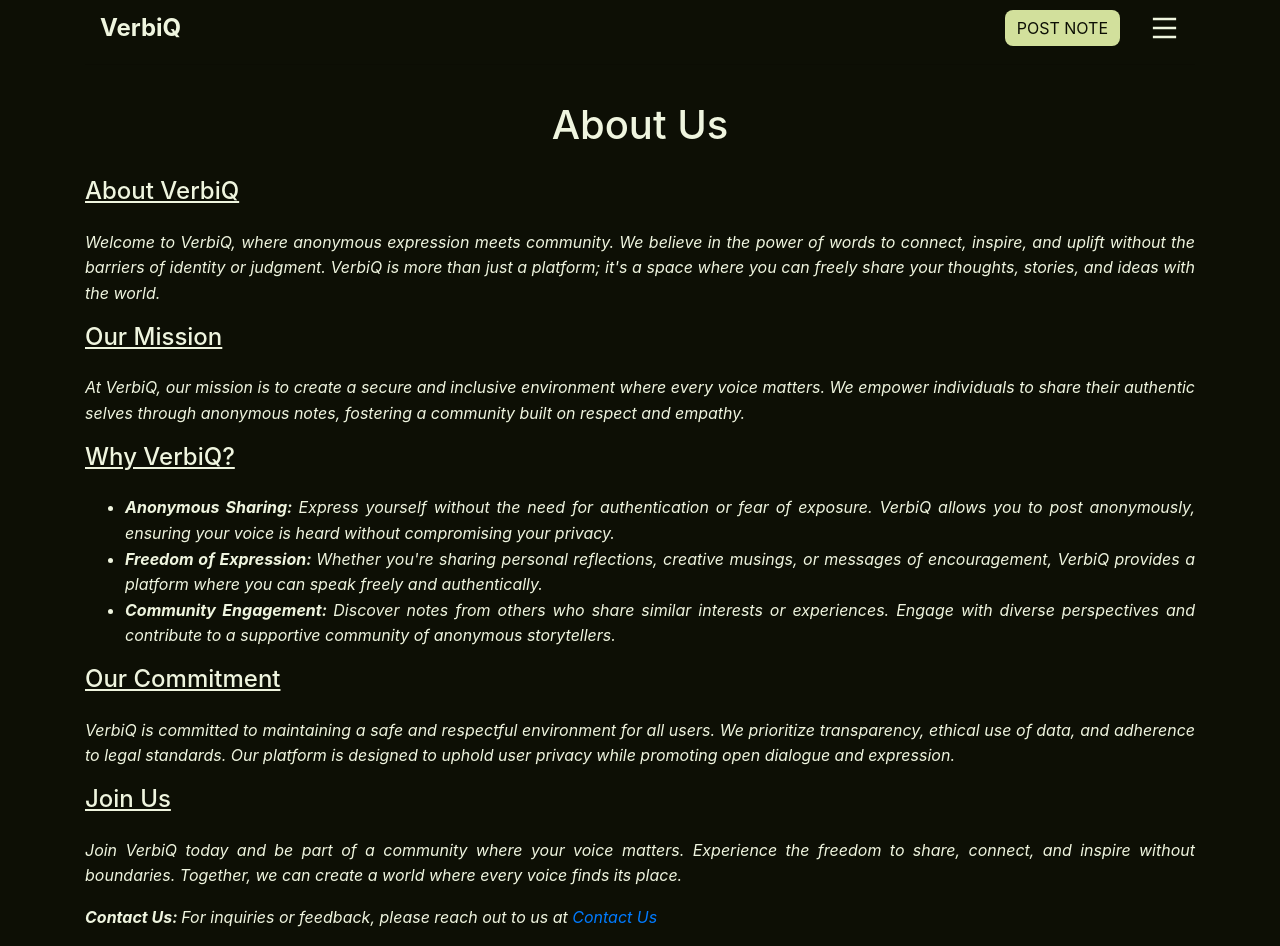
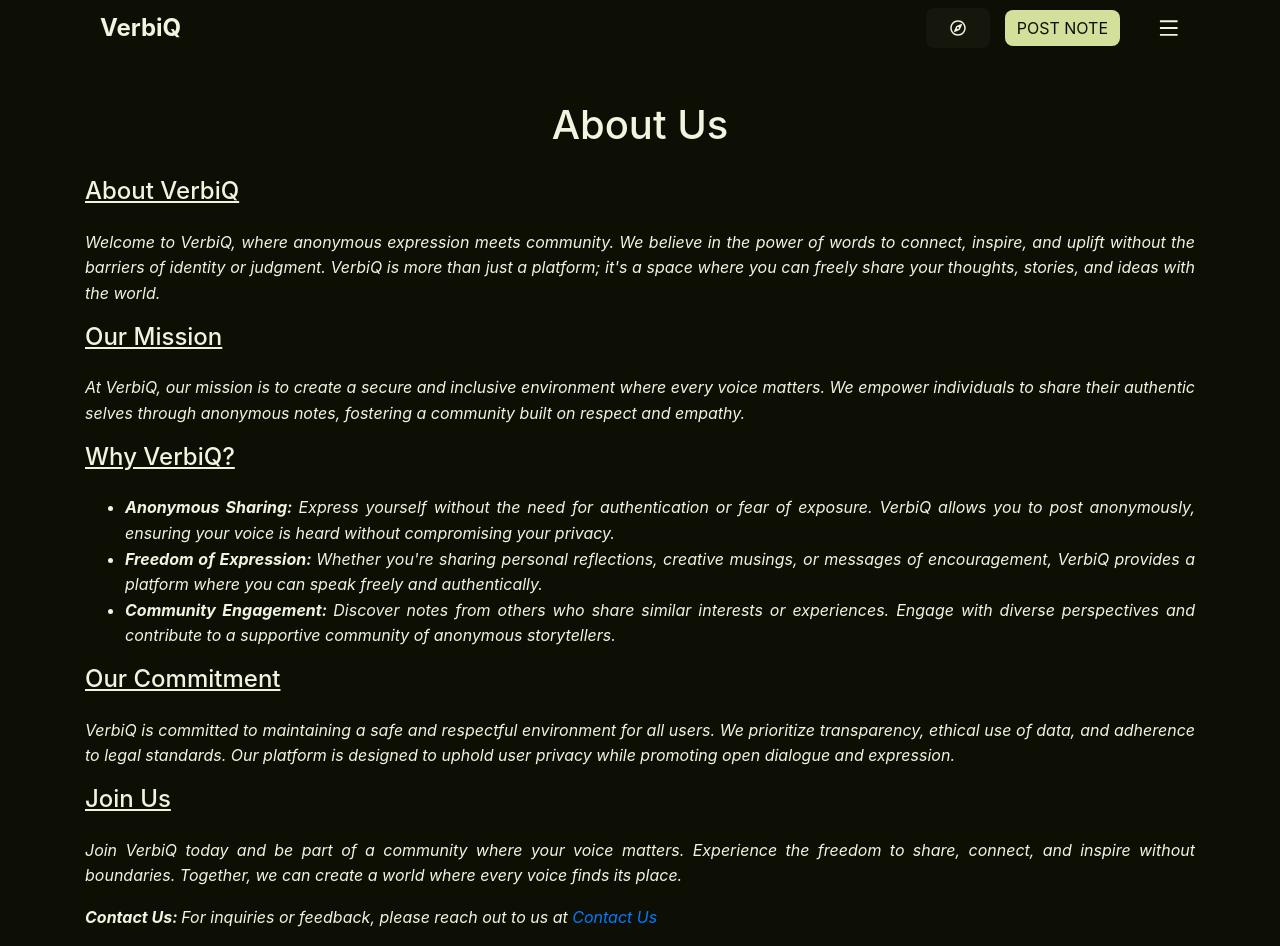
Before and after one commit to VerbiQin/verbiq_frond, a React (Create React App) app: page /about_us in a window 1280 px wide. Built offline with nearby package versions, Linux system fonts and the light colour scheme.

Commit message:
beta test

```diff
--- a/src/App.js
+++ b/src/App.js
@@ -38,7 +38,6 @@ function App() {
                 {/* <Route path="/copyright_policy" element={<CopyrightPolicy/>} /> */}
 
 
-
               </Routes>
             </div>
           </div>
--- a/src/Components/Navbar/Navbar.css
+++ b/src/Components/Navbar/Navbar.css
@@ -82,3 +82,27 @@
 .hr-nav{
   background-color: var(--background);
 }
+
+
+/* styles.css */
+.icon-wrapper {
+  display: flex;
+  align-items: center;
+  gap: 0.25rem;
+  padding: 0.75rem 1.5rem;
+  border-radius: 0.5rem;
+  color: var(--text);
+  background-color: var(--card-bg);
+  cursor: pointer;
+}
+
+.icon-wrapper .explore-title{
+  display: none;
+}
+
+/* styles.css */
+.icon-wrapper.active {
+  background-color: var(--primary);
+  color: var(--background);
+
+}
--- a/src/Components/Navbar/Navbar.jsx
+++ b/src/Components/Navbar/Navbar.jsx
@@ -1,23 +1,20 @@
-import React, { useState, useEffect } from 'react';
+import React, { useState } from 'react';
 import './Navbar.css';
 import { Link } from 'react-router-dom';
-import AddNote from '../PostNote/AddNote';  // Adjust the path as per your project structure
+import AddNote from '../PostNote/AddNote';
 import { RiMenuLine } from "react-icons/ri";
+import { FaRegCompass } from "react-icons/fa";
 
 function Navbar() {
     const [menuOpen, setMenuOpen] = useState(false);
-
-    useEffect(() => {
-        const menu = document.querySelector('.menu-items');
-        if (menuOpen) {
-            menu.classList.add('show');
-        } else {
-            menu.classList.remove('show');
-        }
-    }, [menuOpen]);
+    const [exploreActive, setExploreActive] = useState(false);
 
     const toggleMenu = () => {
         setMenuOpen(!menuOpen);
+    };
+
+    const toggleExplore = () => {
+        setExploreActive(!exploreActive);
     };
 
     const closeMenu = () => {
@@ -31,6 +28,9 @@ function Navbar() {
                     <Link className="navbar-logo text-center" to="/">VerbiQ</Link>
                     <div className="navbar-menu">
                         <div className="navbar-item">
+                            <div className={`icon-wrapper ${exploreActive ? 'active' : ''}`} onClick={toggleExplore}>
+                                <span className='explore-title'>EXPLORE</span> <FaRegCompass />
+                            </div>
                             <AddNote />
                             <RiMenuLine className="icon" onClick={toggleMenu} />
                             <div className={`menu-items ${menuOpen ? 'show' : ''}`}>
@@ -39,7 +39,6 @@ function Navbar() {
                                 <Link to="/terms_and_conditions" onClick={closeMenu}>Terms and Conditions</Link>
                                 <Link to="/privacy_policy" onClick={closeMenu}>Privacy Policy</Link>
                                 <Link to="/disclaimer" onClick={closeMenu}>Disclaimer</Link>
-                                {/* <Link to="/copyright_policy" onClick={closeMenu}>Copyright Policy</Link> */}
                             </div>
                         </div>
                     </div>
--- a/src/Pages/Home/Home.jsx
+++ b/src/Pages/Home/Home.jsx
@@ -61,6 +61,7 @@ function Home() {
                     </p>
                 </div>
 
+
             </div>
             <div className="row">
                 <div className="col">
```
